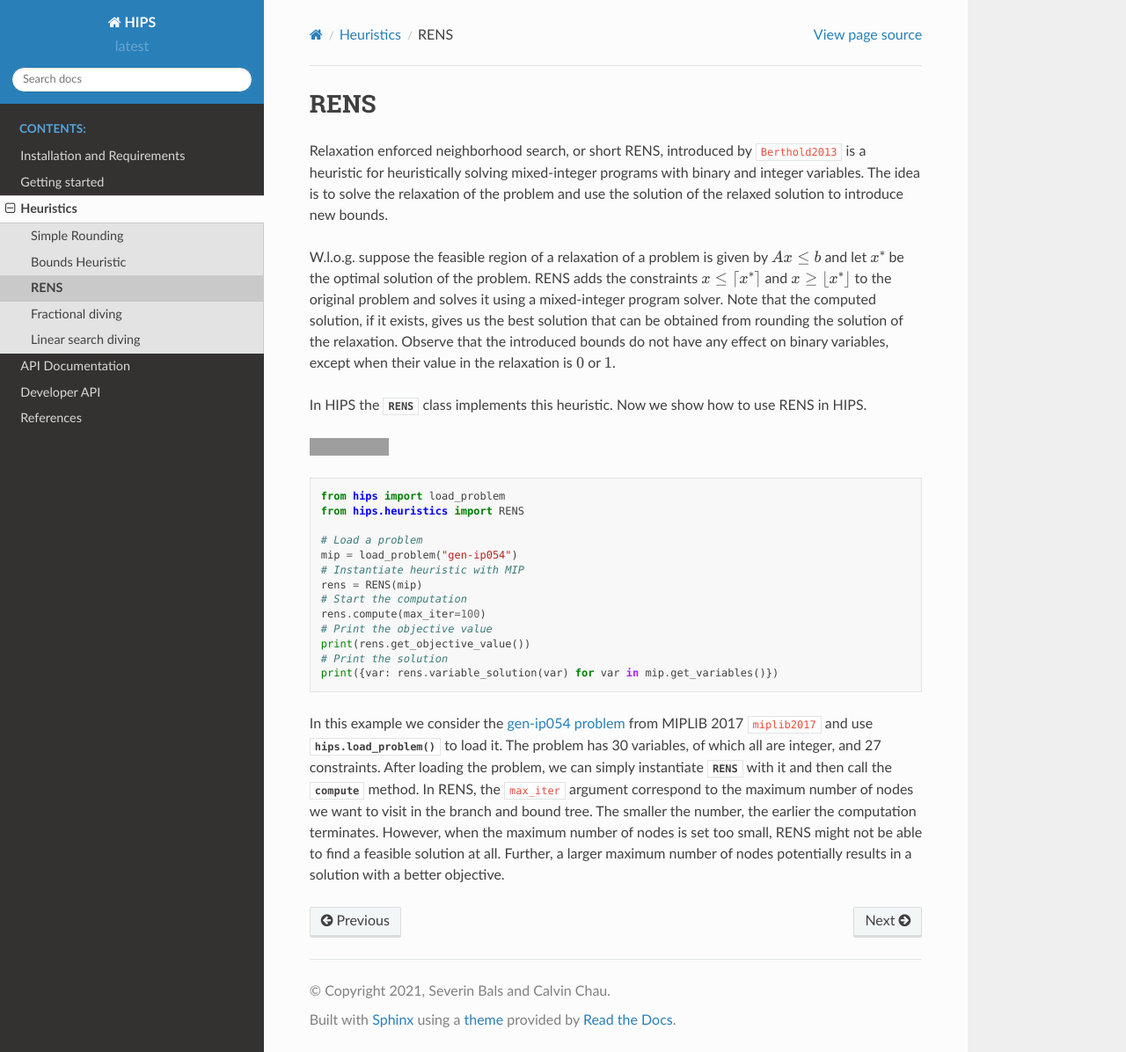
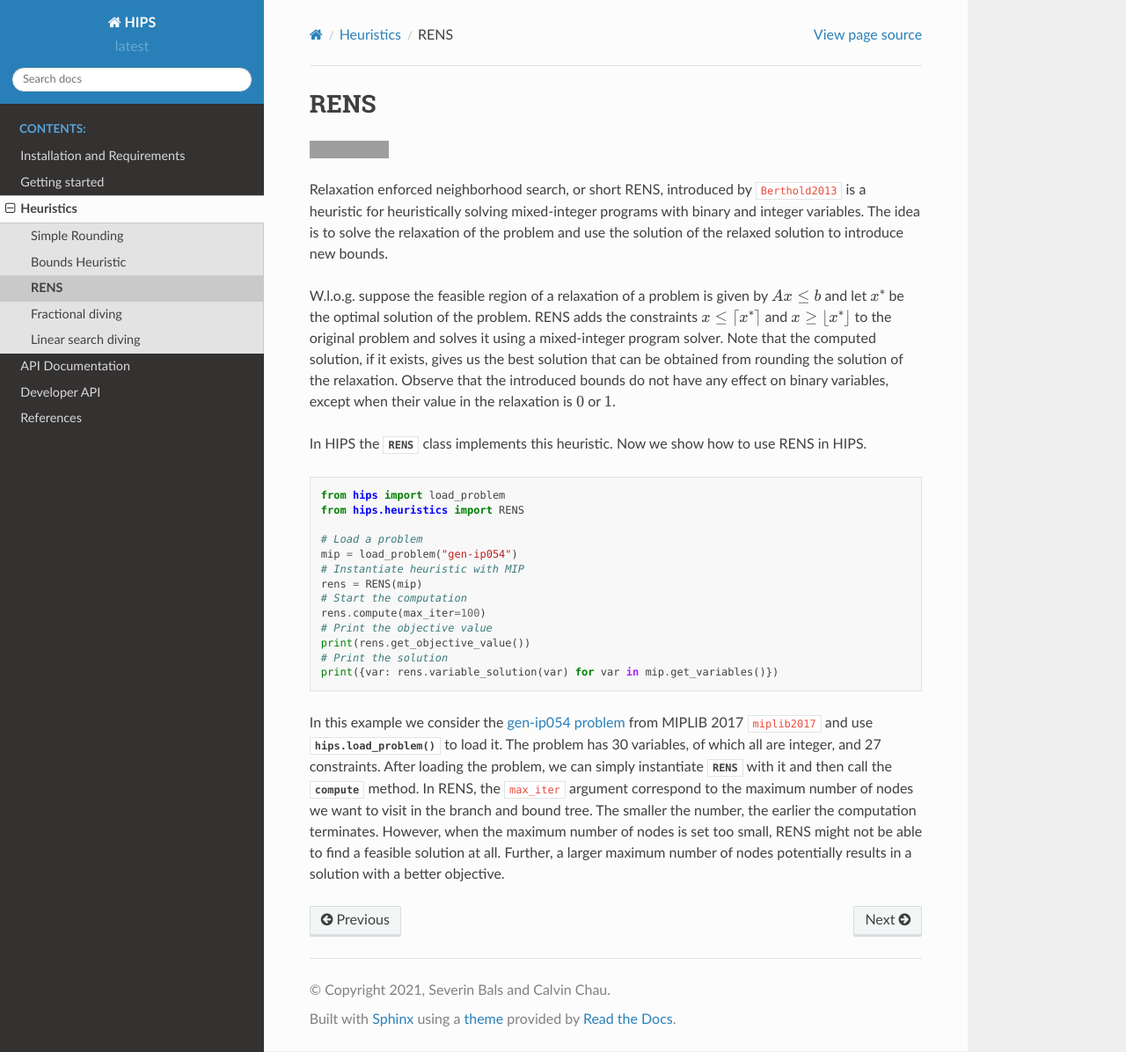
Before and after one commit to cxlvinchau/hips, a Sphinx documentation site: the page built from docs/heur/rens.rst, in a window 1280 px wide and 1196 px high. Shown: the whole window at 88% size. Built offline with Sphinx 7.4.7 and the Read the Docs theme 2.0.0, drawn with Linux system fonts in a browser that asks for light colours; cross-references to code outside the pages are shown as plain code; grey boxes are pictures that could not be loaded.

Commit message:
added colab links

```diff
--- a/docs/heur/rens.rst
+++ b/docs/heur/rens.rst
@@ -1,5 +1,12 @@
 RENS
 ====
+
+.. raw:: html
+
+    <a href="https://colab.research.google.com/github/cxlvinchau/hips-examples/blob/main/notebooks/rens-example.ipynb" target="_blank">
+        <img src="https://colab.research.google.com/assets/colab-badge.svg" alt="Open In Colab"/>
+    </a>
+
 Relaxation enforced neighborhood search, or short RENS, introduced by :cite:p:`Berthold2013` is a heuristic
 for heuristically solving mixed-integer programs with binary and integer variables. The idea is to
 solve the relaxation of the problem and use the solution of the relaxed solution to introduce new bounds.
@@ -11,13 +18,6 @@ gives us the best solution that can be obtained from rounding the solution of th
 bounds do not have any effect on binary variables, except when their value in the relaxation is :math:`0` or :math:`1`.
 
 In HIPS the :class:`RENS <hips.heuristics.RENS>` class implements this heuristic. Now we show how to use RENS in HIPS.
-
-
-.. raw:: html
-
-    <a href="https://colab.research.google.com/github/cxlvinchau/hips-examples/blob/main/notebooks/rens-example.ipynb" target="_blank">
-        <img src="https://colab.research.google.com/assets/colab-badge.svg" alt="Open In Colab"/>
-    </a>
 
 .. code-block:: python
 
```
Also changed, not shown: docs/getting_started.rst (+7 -0 lines).
